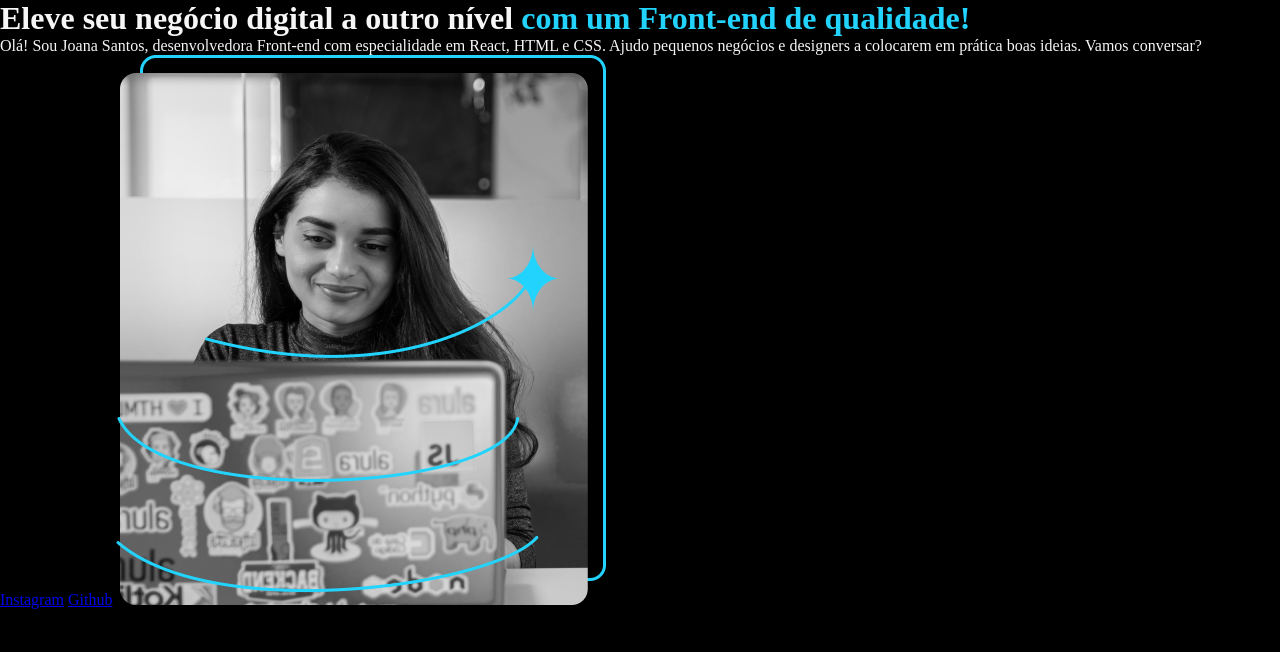
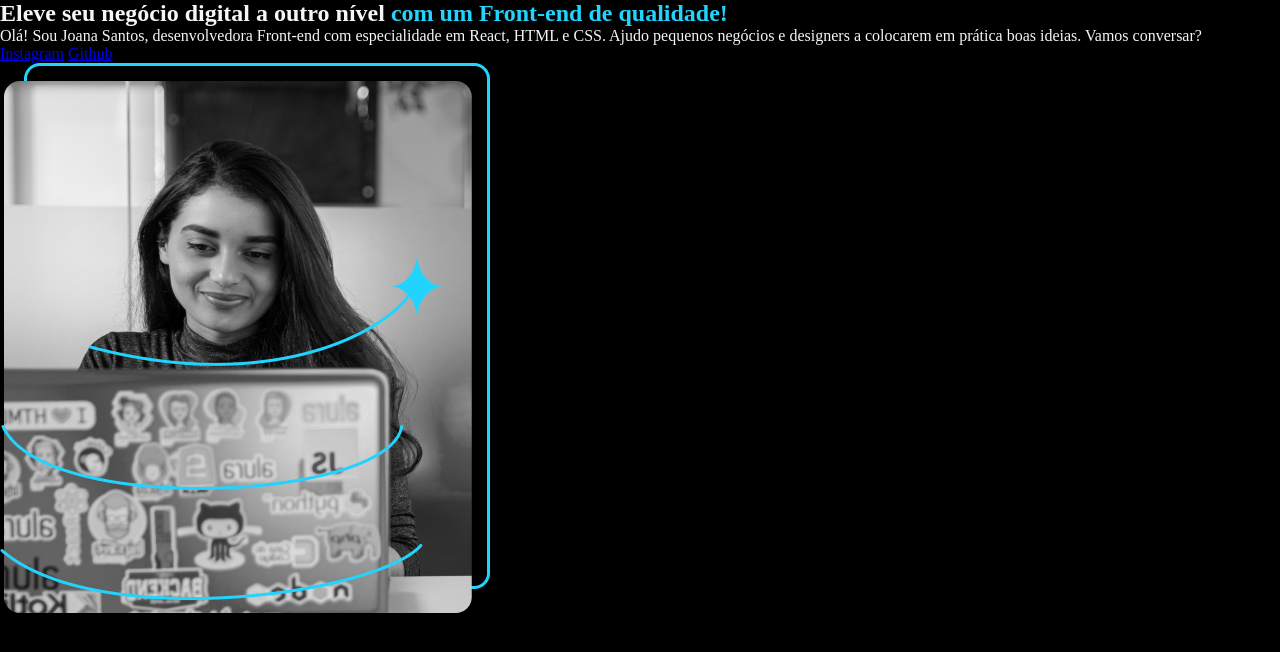
Before and after one commit to claraegler/Portifolio-Exemplo, a plain HTML site: page Portifolio Exemplo/index.html in a window 1280 px wide. Drawn offline with Linux system fonts and the light colour scheme.

Commit message:
index.html

```diff
--- a/Portifolio Exemplo/index.html
+++ b/Portifolio Exemplo/index.html
@@ -9,11 +9,15 @@
 </head>
 <body>
     <header></header>
-    <main>
-        <h1>Eleve seu negócio digital a outro nível <strong class="titulo_destaque">com um Front-end de qualidade!</strong></h1>
-        <p>Olá! Sou Joana Santos, desenvolvedora Front-end com especialidade em React, HTML e CSS. Ajudo pequenos negócios e designers a colocarem em prática boas ideias. Vamos conversar?</p>
-        <a href="https://instagram.com/clainha">Instagram</a>
-        <a href="https://github.com/clainha">Github</a>
+    <main class="apresentacao">
+        <section class="apresentacao__conteudo">
+            <h1 class="apresentacao__conteudo__titulo">Eleve seu negócio digital a outro nível <strong class="titulo_destaque">com um Front-end de qualidade!</strong></h1>
+            <p class="apresentacao__conteudo__texto">Olá! Sou Joana Santos, desenvolvedora Front-end com especialidade em React, HTML e CSS. Ajudo pequenos negócios e designers a colocarem em prática boas ideias. Vamos conversar?</p>
+            <div class="apresentacao__links">
+                <a class="apresentacao__links__link" href="https://instagram.com/clainha">Instagram</a>
+                <a class="apresentacao__links__link" href="https://github.com/clainha">Github</a>
+            </div>
+        </section>
         <img src="imagem.png" alt="Foto da Joana Santos programando">
     </main>
     <footer></footer>
```
